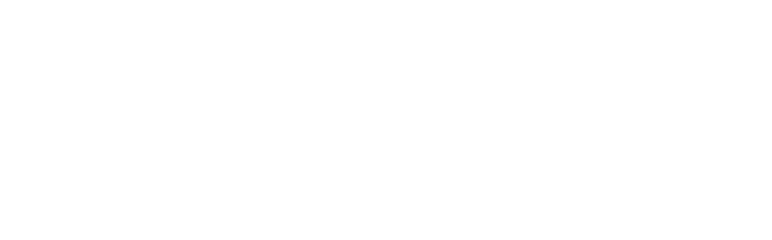
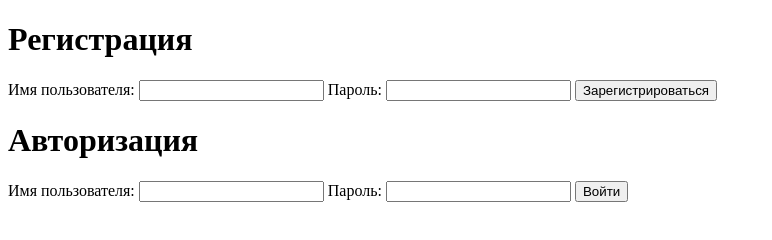
Before and after one commit to Mxmkndrtv/checkup-todo-list, a plain HTML site: page src/index.html in a window 1280 px wide. Shown: the whole page, without its empty margins (0-772 px from the left). Drawn offline with Linux system fonts and the light colour scheme.

Commit message:
Страница регистрации/авторизации

```diff
--- a/src/index.html
+++ b/src/index.html
@@ -1,12 +1,36 @@
 <!DOCTYPE html>
-<html lang="en">
+<html lang="ru">
+
 <head>
     <meta charset="UTF-8">
     <meta name="viewport" content="width=device-width, initial-scale=1.0">
-    <link rel="stylesheet" href="style.css">
-    <title>Document</title>
+    <title>Регистрация / Авторизация</title>
+    <link rel="stylesheet" href="styles.css">
 </head>
 <body>
+    <div class="container">
+        <h1>Регистрация</h1>
+        <form id="registration-form">
+            <label for="username">Имя пользователя:</label>
+            <input type="text" id="username" name="username" required>
 
+            <label for="password">Пароль:</label>
+            <input type="password" id="password" name="password" required>
+
+            <button type="submit">Зарегистрироваться</button>
+        </form>
+
+        <h1>Авторизация</h1>
+        <form id="login-form">
+            <label for="login-username">Имя пользователя:</label>
+            <input type="text" id="login-username" name="login-username" required>
+
+            <label for="login-password">Пароль:</label>
+            <input type="password" id="login-password" name="login-password" required>
+
+            <button type="submit">Войти</button>
+        </form>
+    </div>
 </body>
+
 </html>
```
